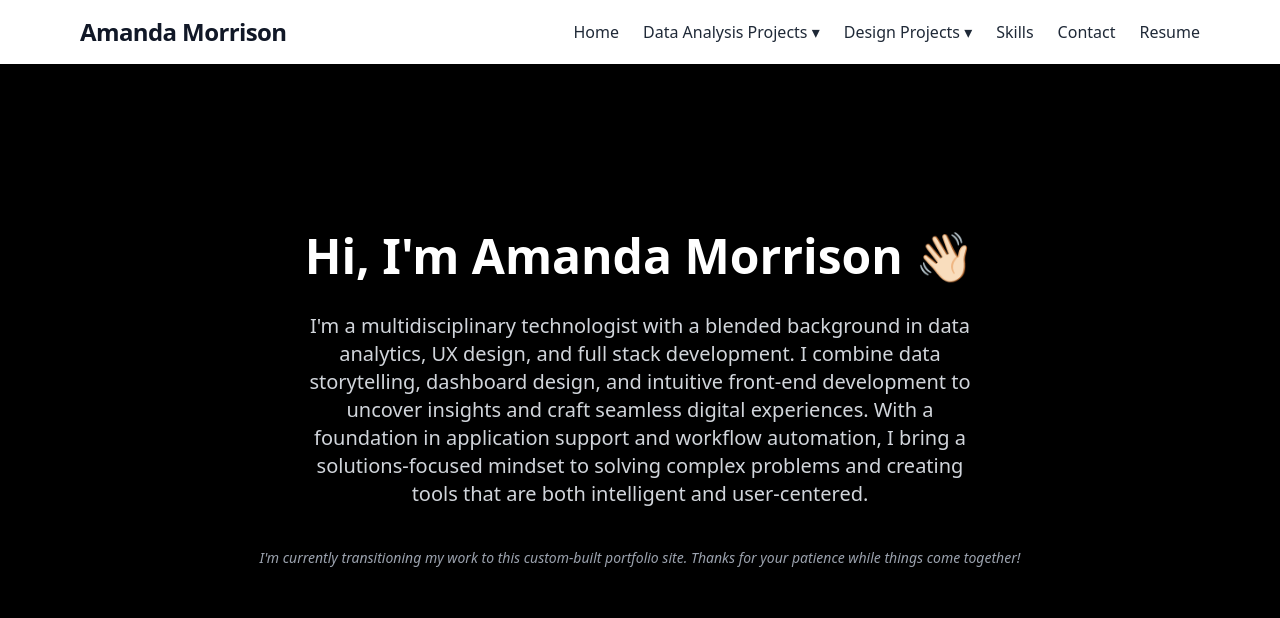
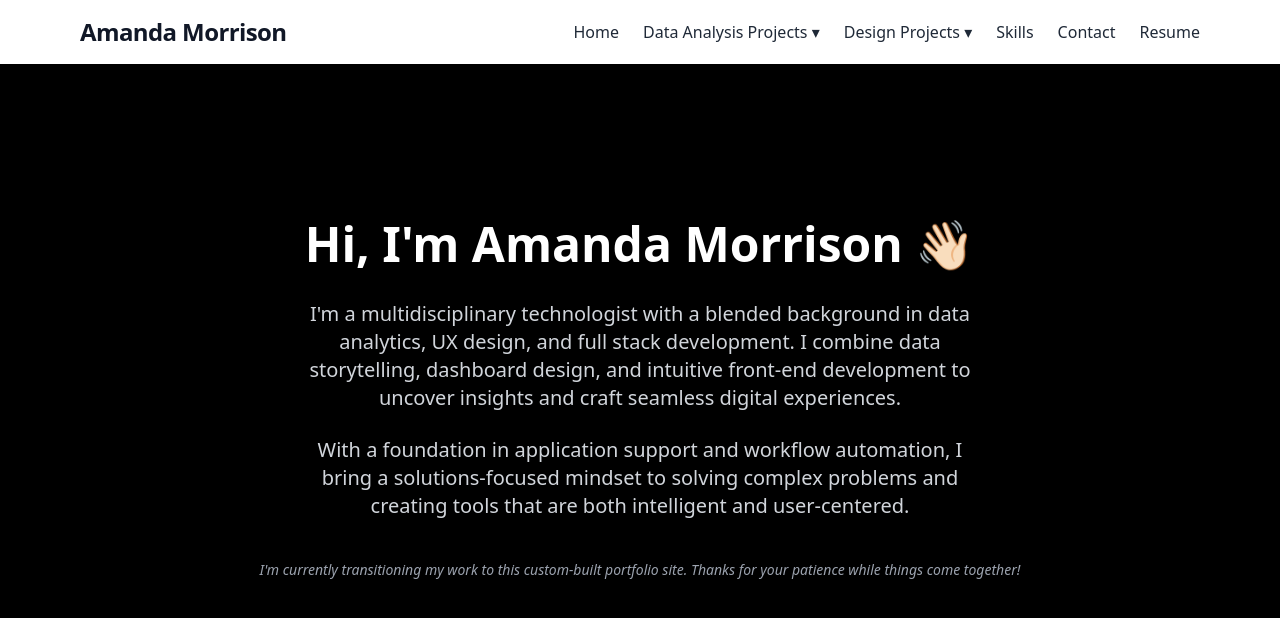
Before and after one commit to amschembri81/amanda-portfolio, a Next.js app: page / in a window 1280 px wide. Shown: the top 618 px of the page. Built offline with nearby package versions, Linux system fonts and the light colour scheme.

Commit message:
One last edit to homepage for spacing

```diff
--- a/src/app/page.js
+++ b/src/app/page.js
@@ -19,8 +19,11 @@ export default function Home() {
           I&apos;m a multidisciplinary technologist with a blended background in
           data analytics, UX design, and full stack development. I combine data
           storytelling, dashboard design, and intuitive front-end development to
-          uncover insights and craft seamless digital experiences. With a
-          foundation in application support and workflow automation, I bring a
+          uncover insights and craft seamless digital experiences.
+        </p>
+
+        <p className="text-xl text-center text-gray-300 max-w-2xl mb-6">
+          With a foundation in application support and workflow automation, I bring a
           solutions-focused mindset to solving complex problems and creating
           tools that are both intelligent and user-centered.
         </p>
```
